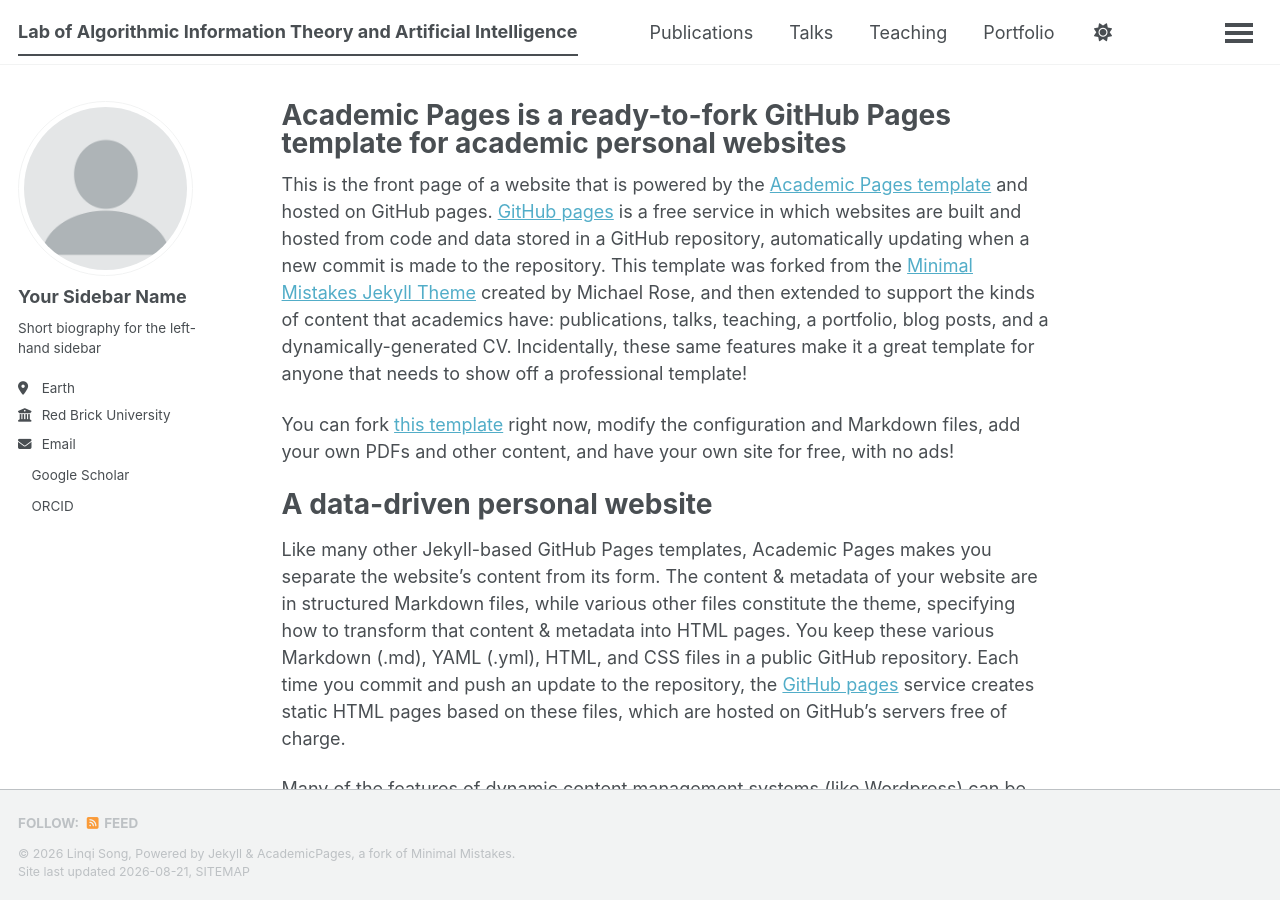
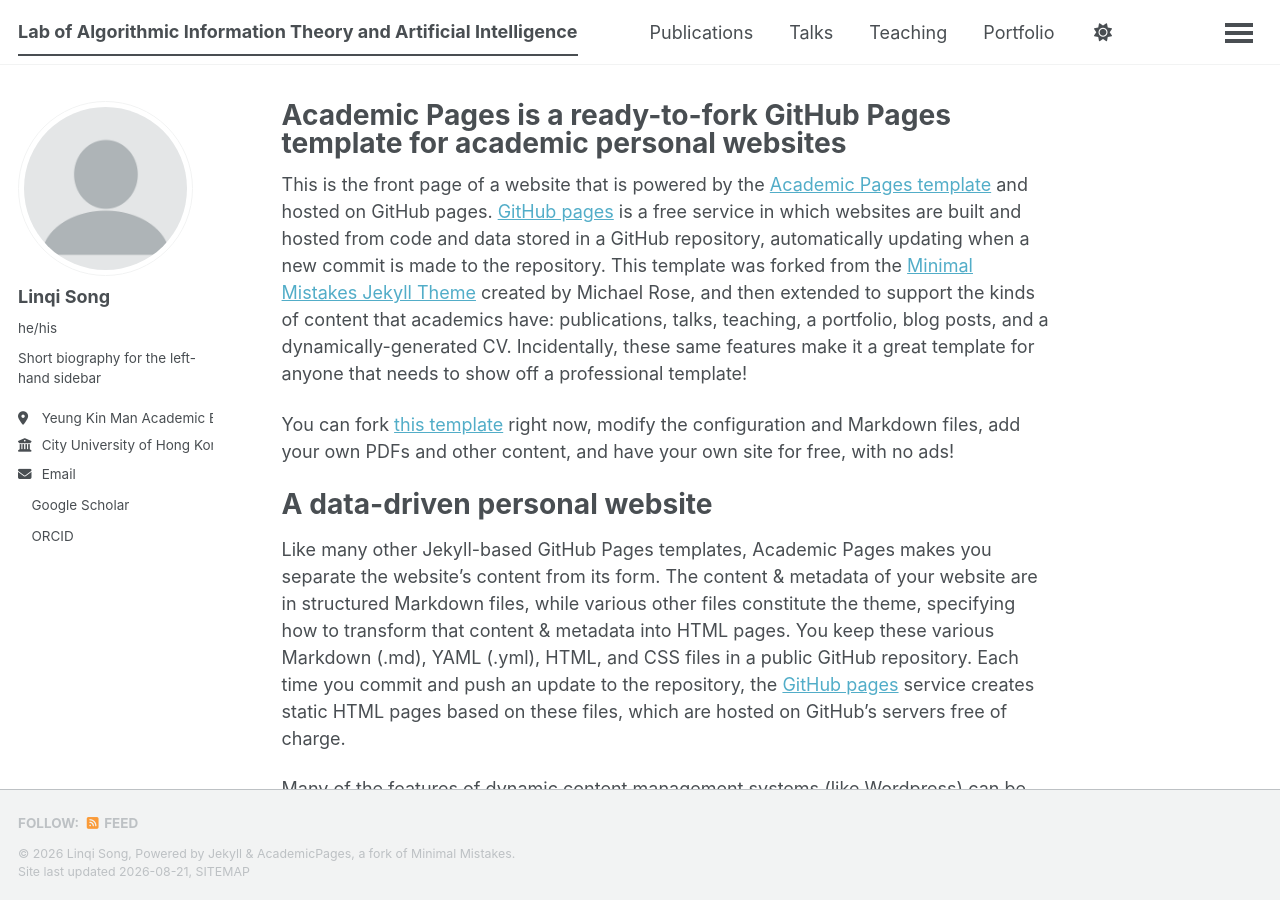
Before and after one commit to AI2LabSite/ai2labsite.github.io, a Jekyll site: the page built from _pages/about.md, in a window 1280 px wide and 900 px high. Built offline with Jekyll 4.4.1, drawn with Linux system fonts in a browser that asks for light colours; a style sheet for code colours, icons or effects is not loaded.

Commit message:
Update _config.yml

```diff
--- a/_config.yml
+++ b/_config.yml
@@ -24,13 +24,13 @@ repository               : "ai2labsite/ai2labsite.github.io"
 author:
   # Biographic information
   avatar           : "profile.png"
-  name             : "Your Sidebar Name"
-  pronouns         : # example: "he/his"
+  name             : "Linqi Song"
+  pronouns         : "he/his"
   bio              : "Short biography for the left-hand sidebar"
-  location         : "Earth"
-  employer         : "Red Brick University"
+  location         : "Yeung Kin Man Academic Building, Y6415, City University of Hong Kong"
+  employer         : "City University of Hong Kong"
   uri              : # URL
-  email            : "none@example.org"
+  email            : "linqi.song@cityu.edu.hk"
 
   # Academic websites
   academia         : # URL
```
